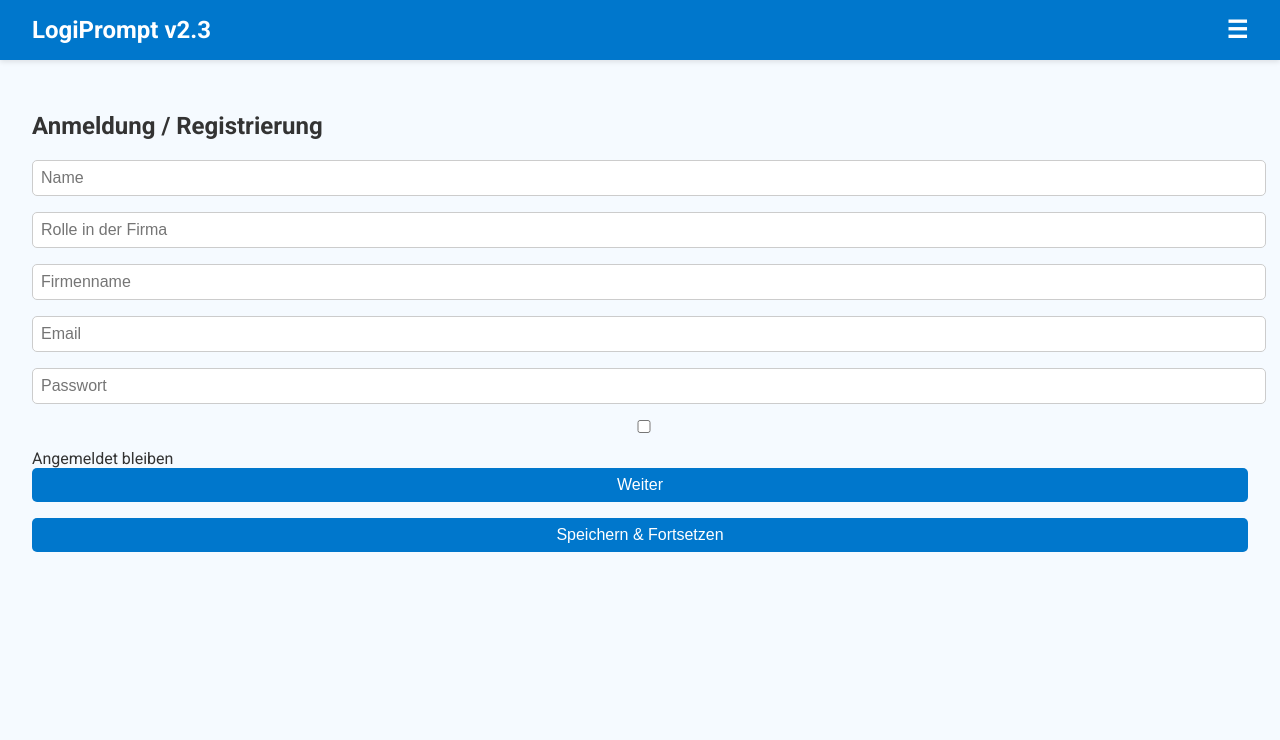
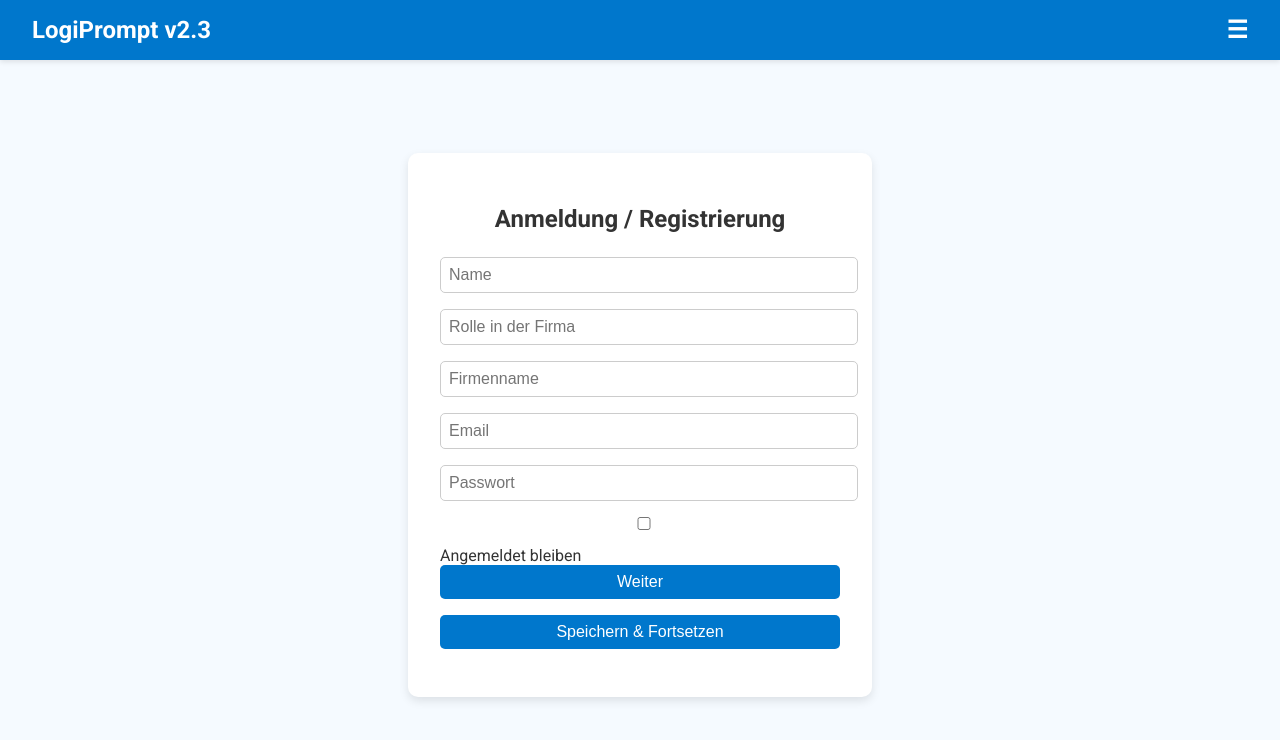
Before and after one commit to Collin-ui/LogiPrompt, a plain HTML site: page index.html in a window 1280 px wide. Drawn offline with Linux system fonts and the light colour scheme.

Commit message:
Update index.html

```diff
--- a/index.html
+++ b/index.html
@@ -6,7 +6,7 @@
 <title>LogiPrompt v2.3</title>
 <link rel="stylesheet" href="https://fonts.googleapis.com/css?family=Roboto:400,700&display=swap">
 <style>
-/* --- ALTES DESIGN 1:1 übernommen --- */
+/* --- ALTES DESIGN DER LOGINSEITE 1:1 übernommen --- */
 body { margin:0; font-family:'Roboto',sans-serif; background:#f5faff; color:#333;}
 header { background:#0077cc; color:#fff; padding:1rem 2rem; font-size:1.5rem; font-weight:bold; display:flex; justify-content:space-between; align-items:center; box-shadow:0 2px 5px rgba(0,0,0,0.1);}
 #menuToggle{font-size:1.5rem;cursor:pointer;user-select:none;}
@@ -31,6 +31,9 @@ button:hover{background:#005fa3;}
 .active{background:#00cc44;}
 .status{margin-top:1rem;color:#0077cc;font-weight:bold;}
 #truckAnimation{width:50px;height:50px;margin:1rem 0;transition:transform 2s ease-in-out;}
+/* --- Alte Login-Seite zentriert --- */
+#loginPage{max-width:400px;margin:5% auto;padding:2rem;background:#fff;border-radius:10px;box-shadow:0 4px 10px rgba(0,0,0,0.1);}
+#loginPage h2{text-align:center;margin-bottom:1.5rem;}
 </style>
 </head>
 <body>
@@ -269,6 +272,7 @@ function saveFavorite(){
     favorites.push({prompt:promptText,date:new Date().toISOString()});
     localStorage.setItem('favorites',JSON.stringify(favorites));
     showPopup("Favorit hinzugefügt!");
+    renderFavorites();
 }
 
 function renderFavorites(){
```
